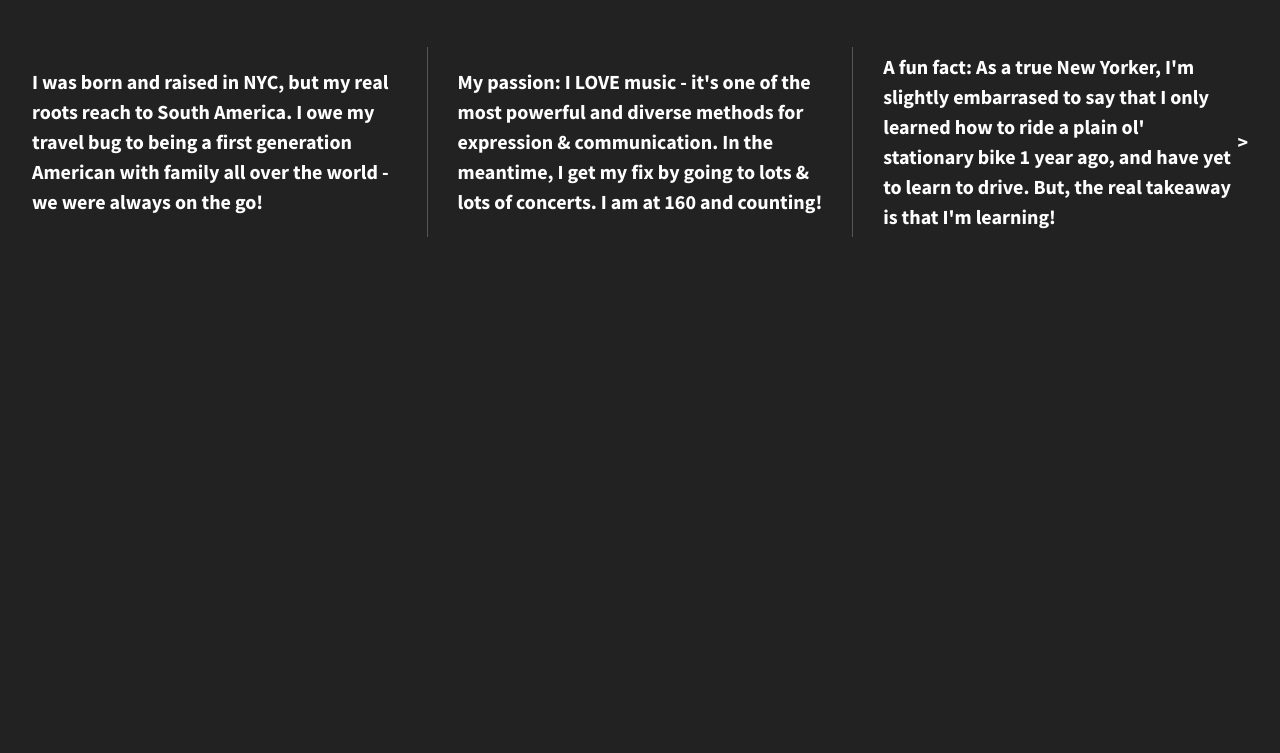
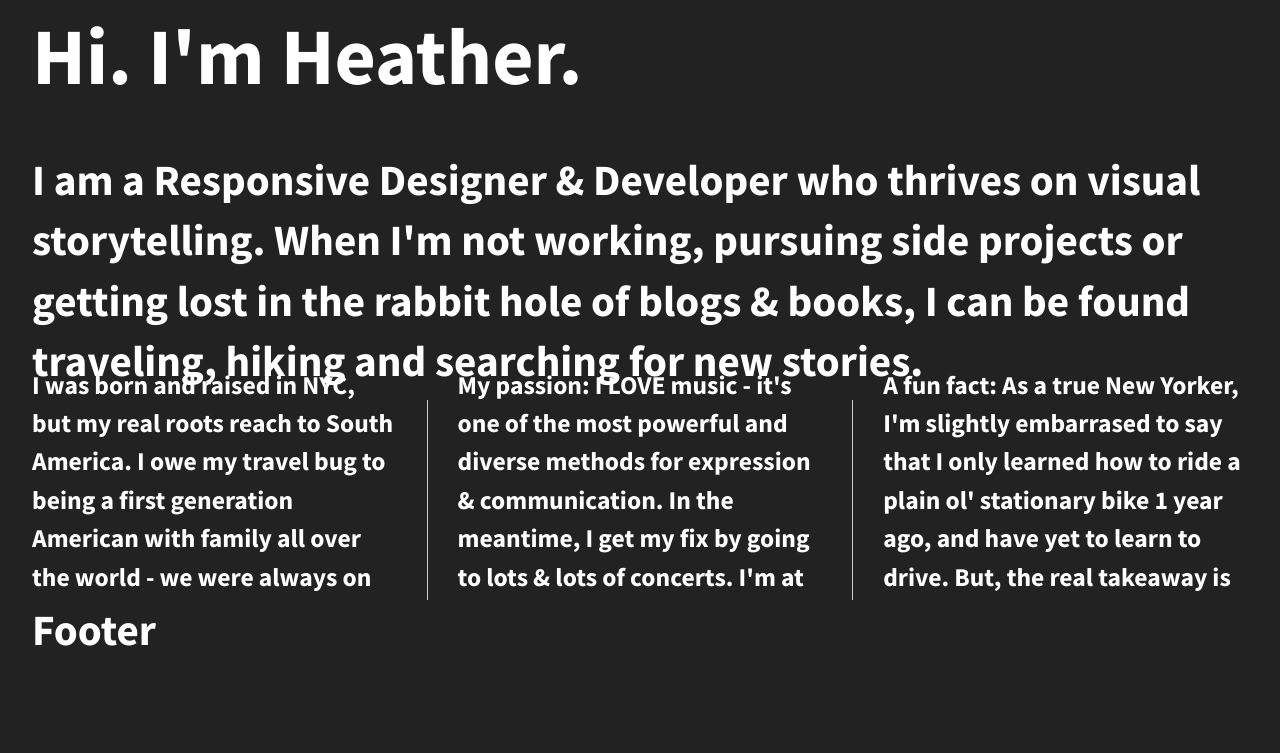
Before and after one commit to HeatherDaSilva/07.01-206-divs-flexbox-starter, a plain HTML site: page index.html in a window 1280 px wide. Drawn offline with nearby package versions, Linux system fonts and the light colour scheme.

Commit message:
layout added

```diff
--- a/css/main.css
+++ b/css/main.css
@@ -104,11 +104,34 @@ html {
 
 body {
   font-family: 'Source Sans Pro', sans-serif;
-  padding: 2em;
+  padding: 0 2em;
   font-weight: 700;
   height: 100%;
   color: #fff;
 }
+
+header {
+    font-size: 5em;
+}
+
+header,
+footer {
+    background-color: #222;
+    height: 150px;
+    width: 100%;
+}
+
+main {
+    background-color: #222;
+    height: 250px;
+    width: 100%;
+    font-size: 2.7em;
+}
+
+footer {
+    font-size: 2.7em;
+}
+
 
 .wrapper {
   /*add display:flex and set justify-content to space-between*/
@@ -116,33 +139,28 @@ body {
   flex-flow: row wrap;
   justify-content: space-between;
   align-items: center;
-
 }
 
 .div-1, .div-2, .div-3 {
   /*give the divs a width of 30%, add display:flex, set justify-content and align-items to center*/
   color: #fff;
   line-height: 1.5em;
-  font-size: 1.25em;
-  background-color: 222;
-  height: auto;
+  font-size: 1.6em;
+  background-color: #222;
+  height: 200px;
+  display: flex;
   width: 30%;
-  display: flex;
   justify-content: center;
   align-items: center;
 }
 
+.div-1, .div-2 {
+    border-right: 1px solid #ccc;
+    padding-right: 30px;
+}
 
-@media all and (min-width: 1200px) {
-    .div-1, .div-2, .div-3 {
-      flex-basis: 30%;
-    }
 
-    .div-1, .div-2 {
-      border-right: 1px solid #555;
-      padding-right: 30px;
-    }
-}
+
 
 /* ==========================================================================
    Helper classes
--- a/index.html
+++ b/index.html
@@ -22,15 +22,18 @@
         <![endif]-->
 
         <section class="wrapper">
+            <header>Hi. I'm Heather.</header>
+            <main>I am a Responsive Designer & Developer who thrives on visual storytelling. When I'm not working, pursuing side projects or getting lost in the rabbit hole of blogs & books, I can be found traveling, hiking and searching for new stories.</main>
             <div class="div-1">
-                <p>I was born and raised in NYC, but my real roots reach to South America. I owe my travel bug to being a first generation American with family all over the world - we were always on the go!</p>
+                I was born and raised in NYC, but my real roots reach to South America. I owe my travel bug to being a first generation American with family all over the world - we were always on the go!
             </div>
             <div class="div-2">
-                <p>My passion: I LOVE music - it's one of the most powerful and diverse methods for expression & communication. In the meantime, I get my fix by going to lots & lots of concerts. I am at 160 and counting!</p>
+                My passion: I LOVE music - it's one of the most powerful and diverse methods for expression & communication. In the meantime, I get my fix by going to lots & lots of concerts. I'm at 160 and counting!
             </div>
             <div class="div-3">
-                <p>A fun fact: As a true New Yorker, I'm slightly embarrased to say that I only learned how to ride a plain ol' stationary bike 1 year ago, and have yet to learn to drive. But, the real takeaway is that I'm learning!</p>>
+                A fun fact: As a true New Yorker, I'm slightly embarrased to say that I only learned how to ride a plain ol' stationary bike 1 year ago, and have yet to learn to drive. But, the real takeaway is that I'm learning!
             </div>
+            <footer>Footer</footer>
         </section>
 
         <script src="https://ajax.googleapis.com/ajax/libs/jquery/1.11.3/jquery.min.js"></script>
```
